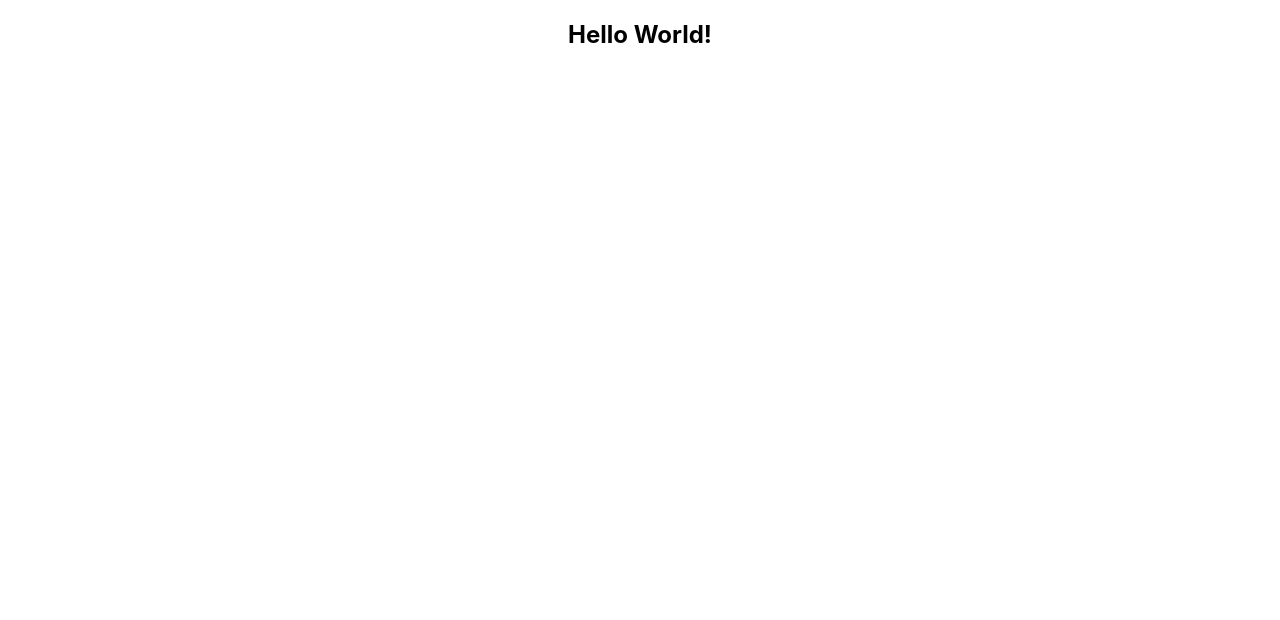
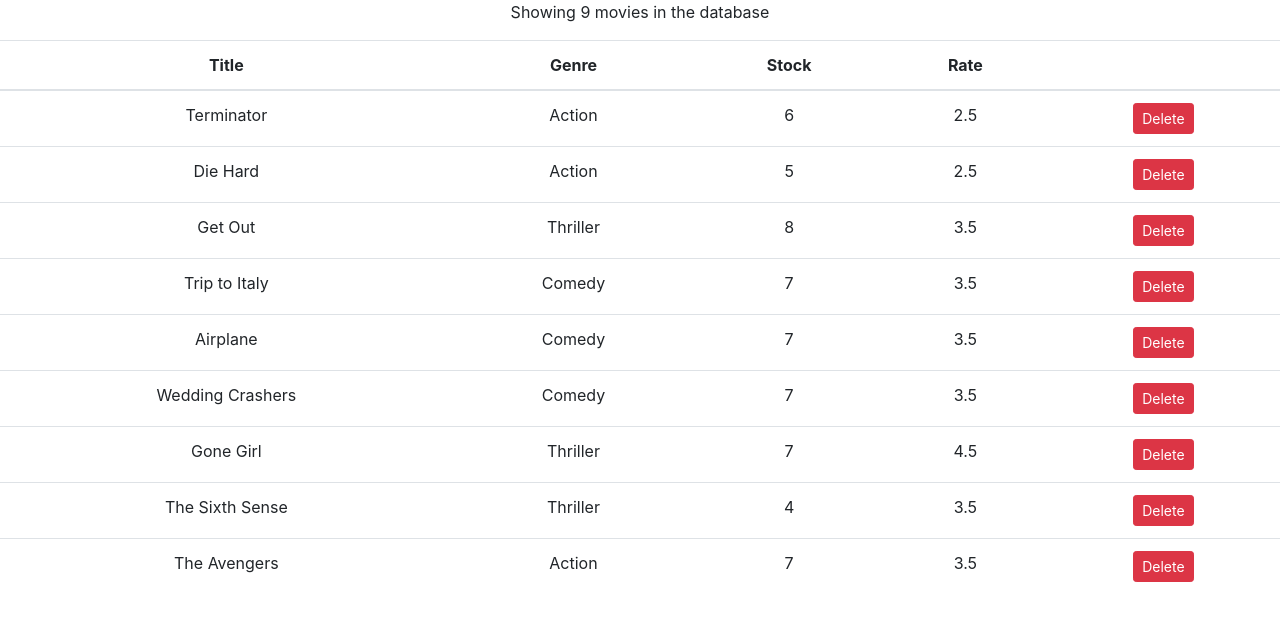
Before and after one commit to edroamz/vidly, a React (Create React App) app: page / in a window 1280 px wide. Shown: the top 620 px of the page. Built offline with nearby package versions, Linux system fonts and the light colour scheme.

Commit message:
included bootstrap, added movie component

```diff
--- a/package.json
+++ b/package.json
@@ -3,6 +3,7 @@
   "version": "0.1.0",
   "private": true,
   "dependencies": {
+    "bootstrap": "^4.3.1",
     "react": "^16.12.0",
     "react-dom": "^16.12.0",
     "react-scripts": "3.2.0"
--- a/src/App.js
+++ b/src/App.js
@@ -1,10 +1,11 @@
 import React from 'react';
 import './App.css';
+import Movie from './components/movie';
 
 function App() {
   return (
     <div className='App'>
-      <h2>Hello World!</h2>
+      <Movie></Movie>
     </div>
   );
 }
--- /dev/null
+++ b/src/components/movie.js
@@ -0,0 +1,57 @@
+import React, { useState, useEffect } from 'react';
+import 'bootstrap/dist/css/bootstrap.css';
+import { getMovies } from '../services/fakeMovieService';
+
+const Movie = () => {
+  const [movies, updateMovies] = useState([]);
+
+  useEffect(() => {
+    updateMovies(getMovies());
+  }, []);
+
+  return (
+    <>
+      {movies.length === 0 ? (
+        <p>There are no movies in the database</p>
+      ) : (
+        <p>Showing {movies.length} movies in the database</p>
+      )}
+      <table className='table'>
+        <thead>
+          <tr>
+            <th scope='col'>Title</th>
+            <th scope='col'>Genre</th>
+            <th scope='col'>Stock</th>
+            <th scope='col'>Rate</th>
+            <th scope='col'></th>
+          </tr>
+        </thead>
+        <tbody>
+          {movies &&
+            movies.map(movie => (
+              <tr key={movie._id}>
+                <td>{movie.title}</td>
+                <td>{movie.genre.name}</td>
+                <td>{movie.numberInStock}</td>
+                <td>{movie.dailyRentalRate}</td>
+                <td>
+                  <button
+                    onClick={() => {
+                      updateMovies(movies =>
+                        movies.filter(m => m._id !== movie._id)
+                      );
+                    }}
+                    className='btn btn-danger btn-sm'
+                  >
+                    Delete
+                  </button>
+                </td>
+              </tr>
+            ))}
+        </tbody>
+      </table>
+    </>
+  );
+};
+
+export default Movie;
```
Also changed, not shown: 1 other file (tests, documents, lock files or other folders).
